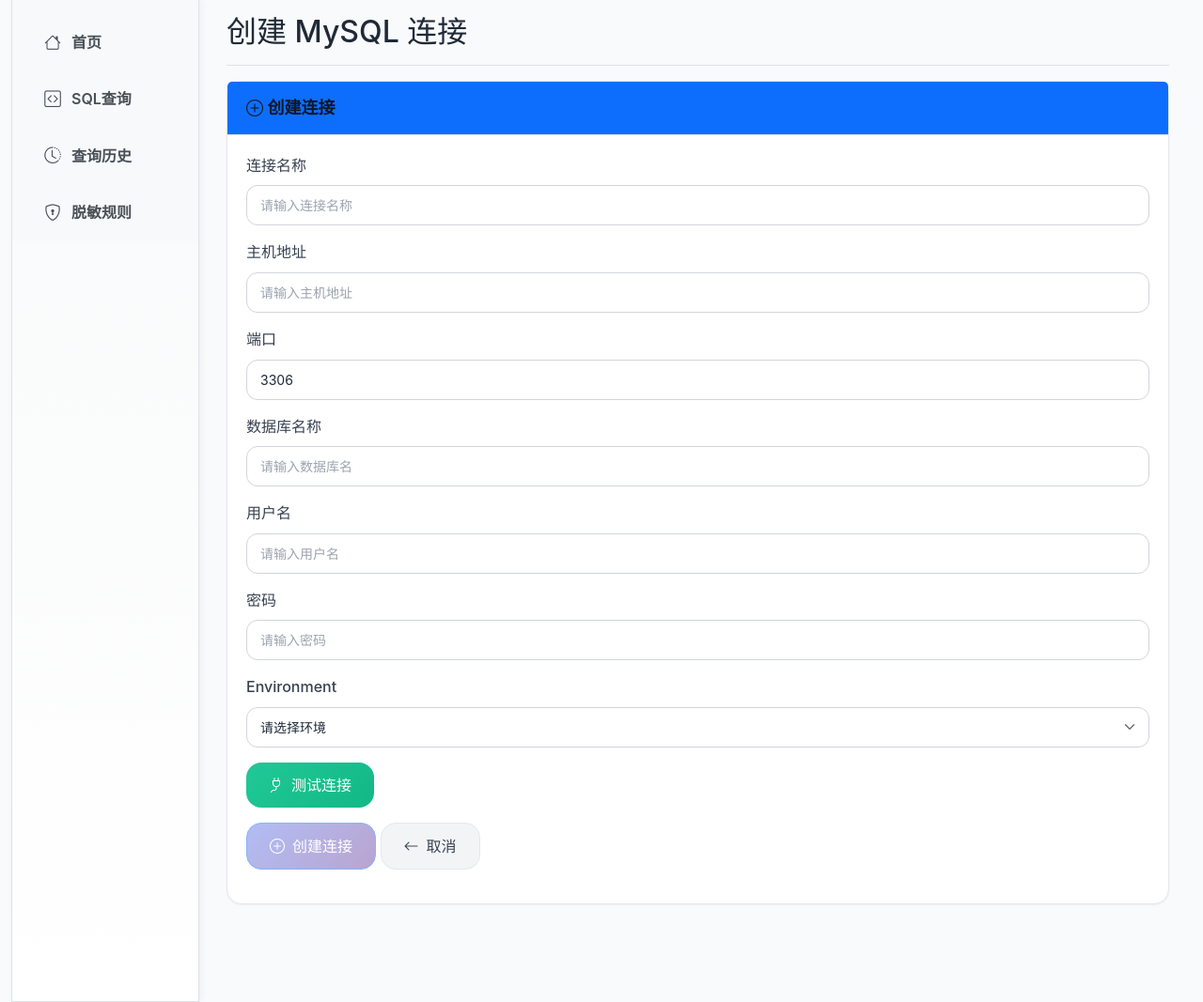
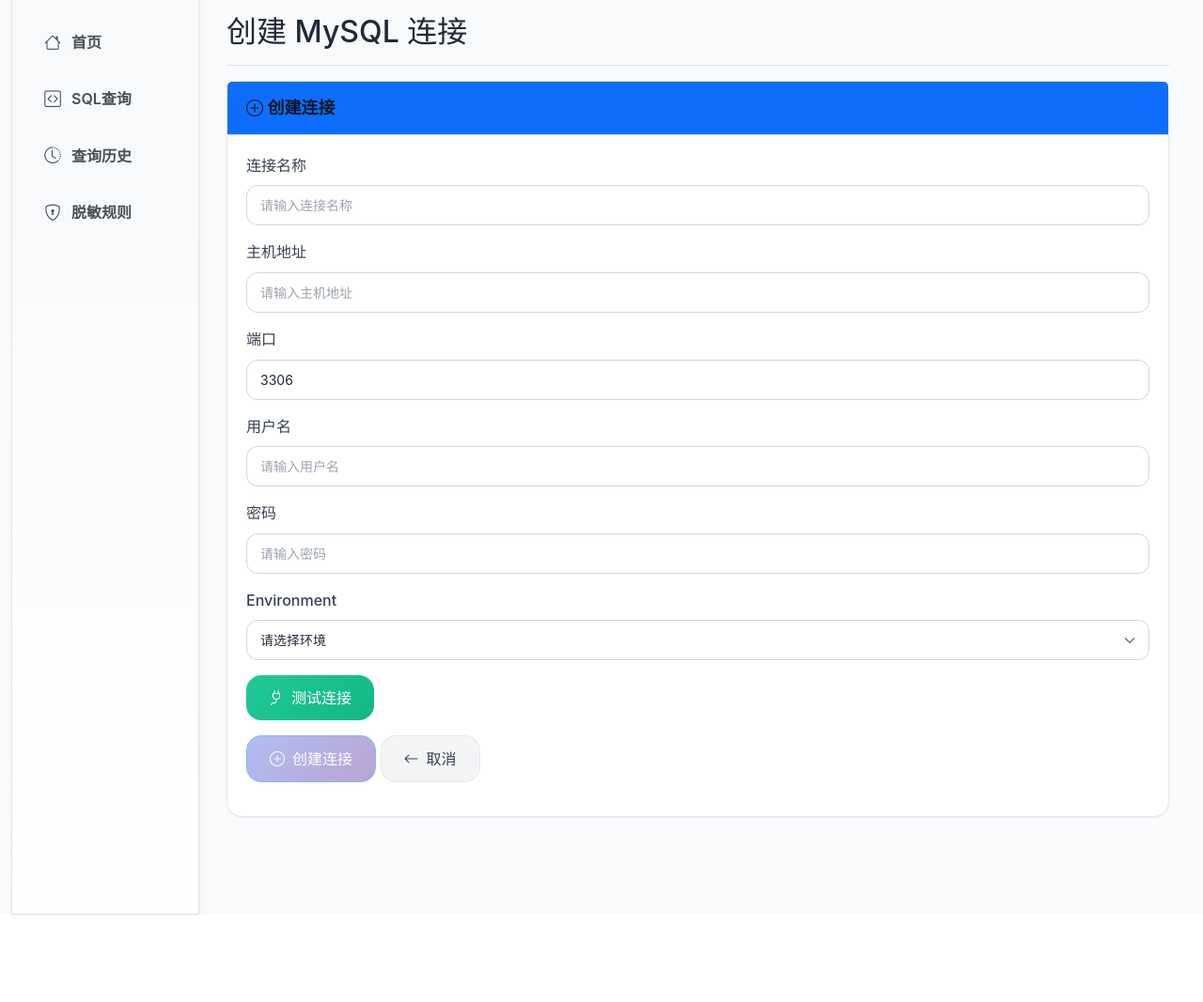
Before and after one commit to shcy2003/mysql_tools, a Django app: page /connections/create/ in a window 1280 px wide. Shown: the part 71-1138 px from the top of the page at 94% size. After the commit the page ends 1045 px from the top, so only its background shows below. Run offline with Django 5.2, Linux system fonts and the light colour scheme; the visitor is signed in with stand-in values (Sample User, id 1); data that the repository does not hold is empty; some libraries are stand-ins or nearby versions.

Commit message:
优化连接管理：移除数据库名称字段
- 去除创建/编辑连接页面的数据库名称输入框
- 访问什么数据库由MySQL账号权限决定
- 更新模板移除数据库字段相关代码

Co-Authored-By: Claude Opus 4.6 <noreply@anthropic.com>

```diff
--- a/connections/forms.py
+++ b/connections/forms.py
@@ -14,7 +14,7 @@ class MySQLConnectionForm(forms.ModelForm):
 
     class Meta:
         model = MySQLConnection
-        fields = ['name', 'host', 'port', 'database', 'username', 'password', 'environment']
+        fields = ['name', 'host', 'port', 'username', 'password', 'environment']
         widgets = {
             'name': forms.TextInput(
                 attrs={
@@ -34,12 +34,6 @@ class MySQLConnectionForm(forms.ModelForm):
                     'placeholder': '请输入端口'
                 }
             ),
-            'database': forms.TextInput(
-                attrs={
-                    'class': 'form-control',
-                    'placeholder': '请输入数据库名称'
-                }
-            ),
             'username': forms.TextInput(
                 attrs={
                     'class': 'form-control',
@@ -57,7 +51,6 @@ class MySQLConnectionForm(forms.ModelForm):
             'name': '连接名称',
             'host': '主机地址',
             'port': '端口',
-            'database': '数据库名称',
             'username': '用户名',
             'password': '密码',
             'environment': '所属环境',
--- a/connections/templates/connections/create.html
+++ b/connections/templates/connections/create.html
@@ -88,14 +88,6 @@
 
                     <div class="row mb-3">
                         <div class="col-md-12">
-                            <label for="database" class="form-label">{{ form.database.label }}</label>
-                            <input type="text" class="form-control" id="database" name="database" value="{{ form.database.value|default:'' }}"
-                                   placeholder="请输入数据库名" required>
-                        </div>
-                    </div>
-
-                    <div class="row mb-3">
-                        <div class="col-md-12">
                             <label for="username" class="form-label">{{ form.username.label }}</label>
                             <input type="text" class="form-control" id="username" name="username" value="{{ form.username.value|default:'' }}"
                                    placeholder="请输入用户名" required>
@@ -174,14 +166,13 @@
             // 获取表单数据
             var host = $('#host').val();
             var port = $('#port').val();
-            var database = $('#database').val();
             var username = $('#username').val();
             var password = $('#password').val();
 
             // 验证必填字段
-            if (!host || !port || !database || !username) {
+            if (!host || !port || !username) {
                 resultDiv.removeClass('success').addClass('error').show();
-                resultDiv.html('<i class="bi bi-exclamation-triangle"></i> 请填写完整的主机、端口、数据库和用户名');
+                resultDiv.html('<i class="bi bi-exclamation-triangle"></i> 请填写完整的主机、端口和用户名');
                 return;
             }
 
@@ -197,7 +188,6 @@
                 data: JSON.stringify({
                     host: host,
                     port: parseInt(port),
-                    database: database,
                     username: username,
                     password: password
                 }),
--- a/connections/templates/connections/list.html
+++ b/connections/templates/connections/list.html
@@ -82,10 +82,6 @@
                         <i class="bi bi-server me-2"></i>
                         {{ conn.host }}:{{ conn.port }}
                     </div>
-                    <div class="d-flex align-items-center text-muted small mb-1">
-                        <i class="bi bi-database me-2"></i>
-                        {{ conn.database }}
-                    </div>
                     <div class="d-flex align-items-center text-muted small">
                         <i class="bi bi-person me-2"></i>
                         {{ conn.username }}
--- a/connections/utils.py
+++ b/connections/utils.py
@@ -22,7 +22,7 @@ def test_mysql_connection(connection_params):
         connection = mysql.connector.connect(
             host=connection_params['host'],
             port=connection_params['port'],
-            database=connection_params['database'],
+            database=connection_params.get('database'),
             user=connection_params['user'],
             password=connection_params['password']
         )
--- a/connections/views.py
+++ b/connections/views.py
@@ -377,7 +377,6 @@ def api_test_connection(request):
     {
         "host": "localhost",
         "port": 3306,
-        "database": "test_db",
         "username": "root",
         "password": "password"
     }
@@ -394,7 +393,6 @@ def api_test_connection(request):
         # 提取连接参数
         host = body.get('host')
         port = body.get('port')
-        database = body.get('database')
         username = body.get('username')
         password = body.get('password')
 
@@ -403,16 +401,13 @@ def api_test_connection(request):
             return api_response(code=400, message='请输入主机地址')
         if not port:
             return api_response(code=400, message='请输入端口')
-        if not database:
-            return api_response(code=400, message='请输入数据库名称')
         if not username:
             return api_response(code=400, message='请输入用户名')
 
-        # 构建连接参数
+        # 构建连接参数（不指定数据库，因为访问什么数据库由账号权限决定）
         connection_params = {
             'host': host,
             'port': int(port) if port else 3306,
-            'database': database,
             'user': username,
             'password': password or ''
         }
--- a/templates/sidebar.html
+++ b/templates/sidebar.html
@@ -42,14 +42,6 @@
                         </div>
                     </div>
                 </li>
-                {% if user.role == 'admin' %}
-                    <li class="nav-item">
-                        <a class="nav-link d-flex align-items-center gap-2" href="{% url 'connections:connection_list' %}">
-                            <i class="bi bi-gear"></i>
-                            连接管理
-                        </a>
-                    </li>
-                {% endif %}
                 <li class="nav-item">
                     <a class="nav-link d-flex align-items-center gap-2" href="{% url 'queries:query_history' %}">
                         <i class="bi bi-clock-history"></i>
@@ -63,6 +55,12 @@
                     </a>
                 </li>
                 {% if user.role == 'admin' %}
+                    <li class="nav-item">
+                        <a class="nav-link d-flex align-items-center gap-2" href="{% url 'connections:connection_list' %}">
+                            <i class="bi bi-gear"></i>
+                            连接管理
+                        </a>
+                    </li>
                     <li class="nav-item">
                         <a class="nav-link d-flex align-items-center gap-2" href="{% url 'environments:environment_list' %}">
                             <i class="bi bi-layers"></i>
```
Also changed, not shown: connections/templates/connections/edit.html (+2 -12 lines), connections/migrations/0005_remove_mysqlconnection_database.py (added), connections/pool.py (line endings or trailing spaces).
